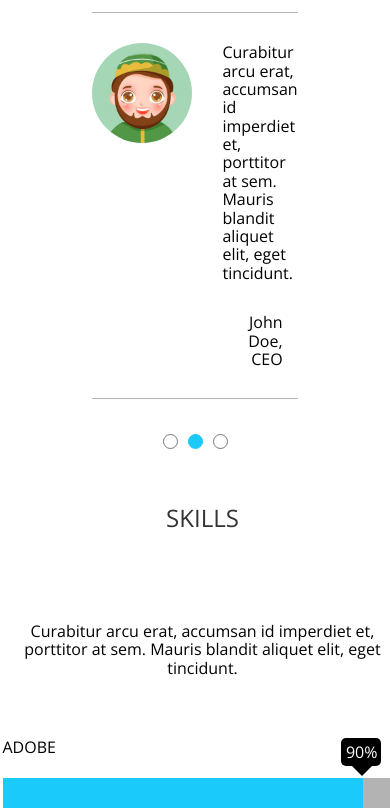
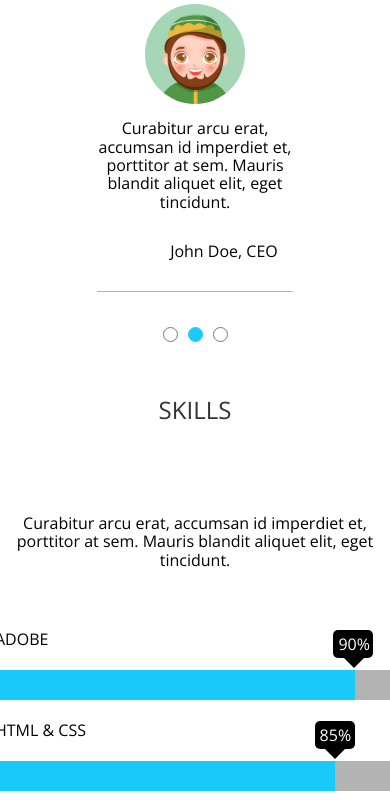
Before and after one commit to codexXx0/Template-2, a plain HTML site: page index.html in a window 390 px wide. Shown: the part 8630-9439 px from the top of the page. Drawn offline with nearby package versions, Linux system fonts and the light colour scheme.

Commit message:
Update kasper.css

```diff
--- a/css/kasper.css
+++ b/css/kasper.css
@@ -989,9 +989,22 @@ body {
     .skill .container .testmonials {
         flex-basis: 100%;
         padding-right: 0;
+        text-align: center;
+    }
+    .skill .container .testmonials .content {
+        display: flex;
+        flex-direction: column;
+        align-items: center;
+    }
+    .skill .container .testmonials .content img {
+        margin: 15px;
+    }
+    .skill .container .testmonials .content .text {
+        text-align: center;
     }
     .skill .container .skills {
         flex-basis: 100%;
+        padding: 0;
         padding-bottom: 50px;
     }
 }
```
